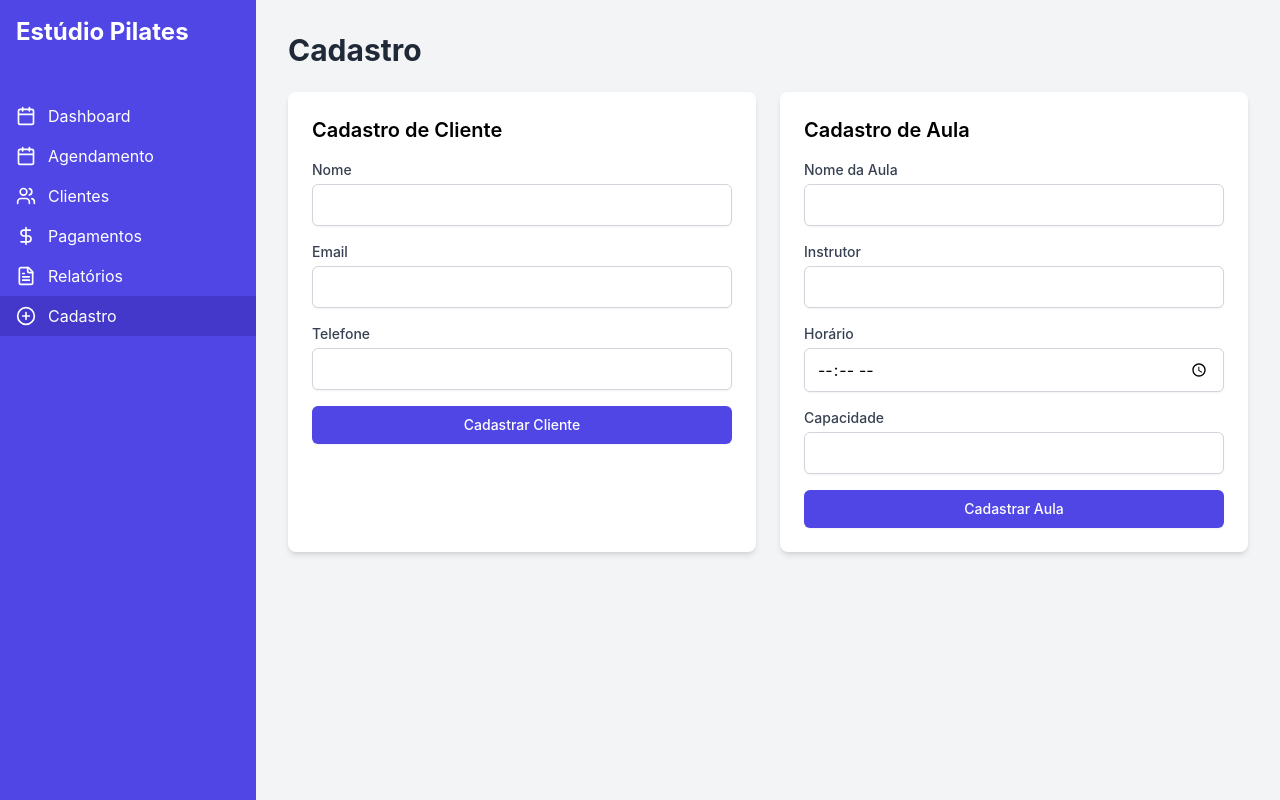
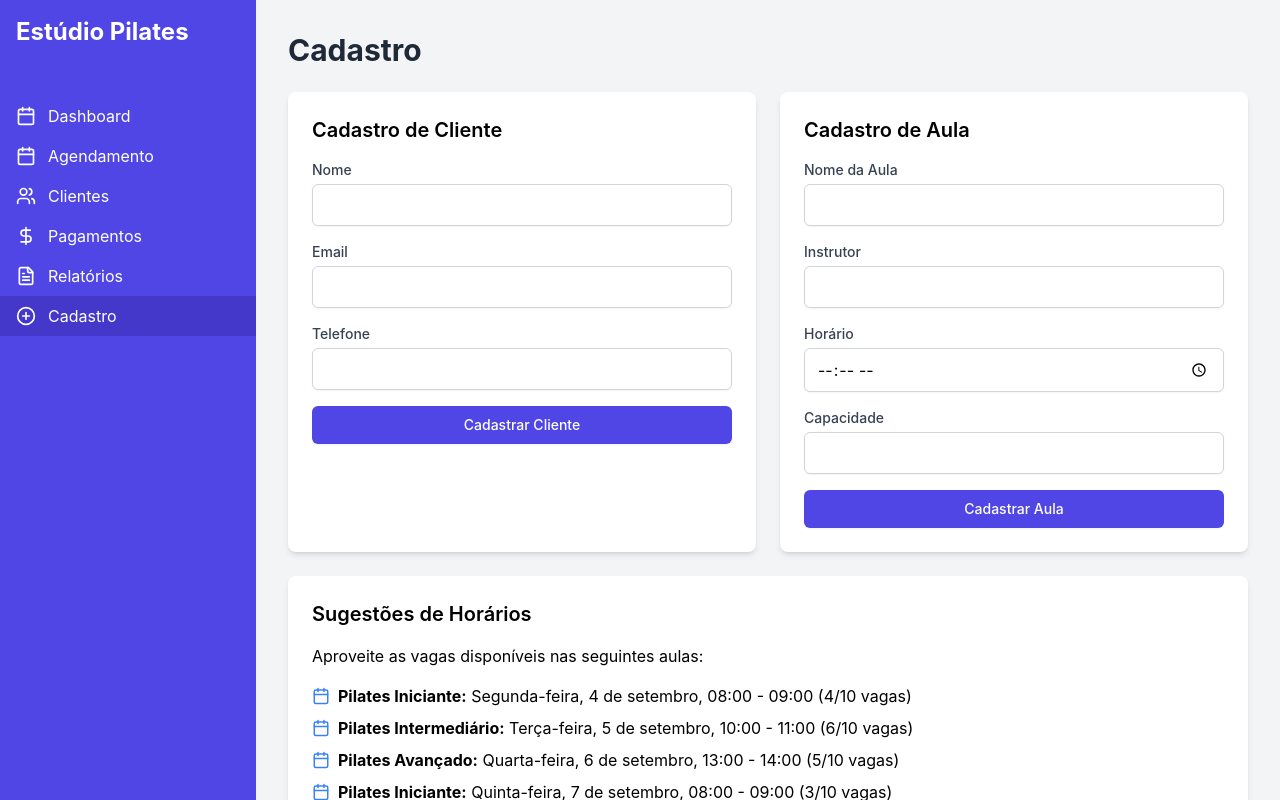
Before and after one commit to TamLeal/pilates-app, a React (Vite) app: page / in a window 1280 px wide. Both pictures are taken after a click on the button "Cadastro". Built offline with nearby package versions, Linux system fonts and the light colour scheme.

Commit message:
implementede suggestion for hours

```diff
--- a/src/pages/Cadastro.jsx
+++ b/src/pages/Cadastro.jsx
@@ -1,5 +1,6 @@
 import React from 'react';
 import { Card, CardContent } from '../components/ui/card';
+import { Calendar } from 'lucide-react';
 
 const Cadastro = () => (
   <div className="grid grid-cols-1 md:grid-cols-2 gap-6">
@@ -123,6 +124,40 @@ const Cadastro = () => (
         </form>
       </CardContent>
     </Card>
+
+    {/* Sugestões de Horários com Capacidade Ociosa */}
+    <Card className="col-span-1 md:col-span-2">
+      <CardContent>
+        <h3 className="text-xl font-semibold mb-4">Sugestões de Horários</h3>
+        <p>Aproveite as vagas disponíveis nas seguintes aulas:</p>
+        <ul className="space-y-2 mt-4">
+          <li className="flex items-center">
+            <Calendar className="mr-2 text-blue-500" size={18} />
+            <span>
+              <strong>Pilates Iniciante:</strong> Segunda-feira, 4 de setembro, 08:00 - 09:00 (4/10 vagas)
+            </span>
+          </li>
+          <li className="flex items-center">
+            <Calendar className="mr-2 text-blue-500" size={18} />
+            <span>
+              <strong>Pilates Intermediário:</strong> Terça-feira, 5 de setembro, 10:00 - 11:00 (6/10 vagas)
+            </span>
+          </li>
+          <li className="flex items-center">
+            <Calendar className="mr-2 text-blue-500" size={18} />
+            <span>
+              <strong>Pilates Avançado:</strong> Quarta-feira, 6 de setembro, 13:00 - 14:00 (5/10 vagas)
+            </span>
+          </li>
+          <li className="flex items-center">
+            <Calendar className="mr-2 text-blue-500" size={18} />
+            <span>
+              <strong>Pilates Iniciante:</strong> Quinta-feira, 7 de setembro, 08:00 - 09:00 (3/10 vagas)
+            </span>
+          </li>
+        </ul>
+      </CardContent>
+    </Card>
   </div>
 );
 
```
